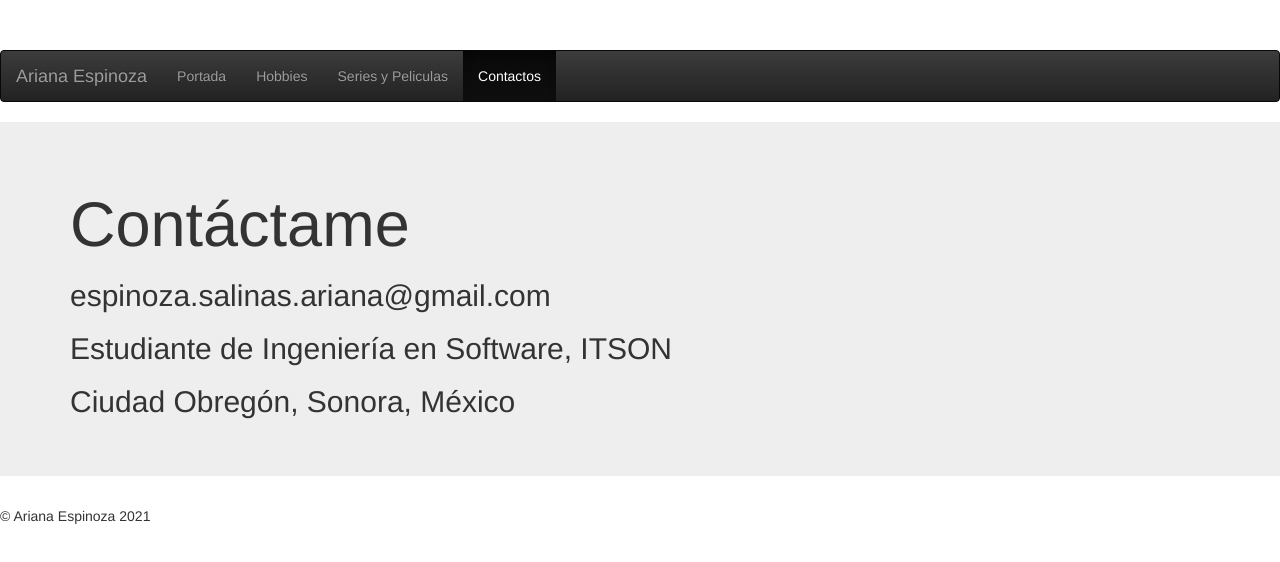
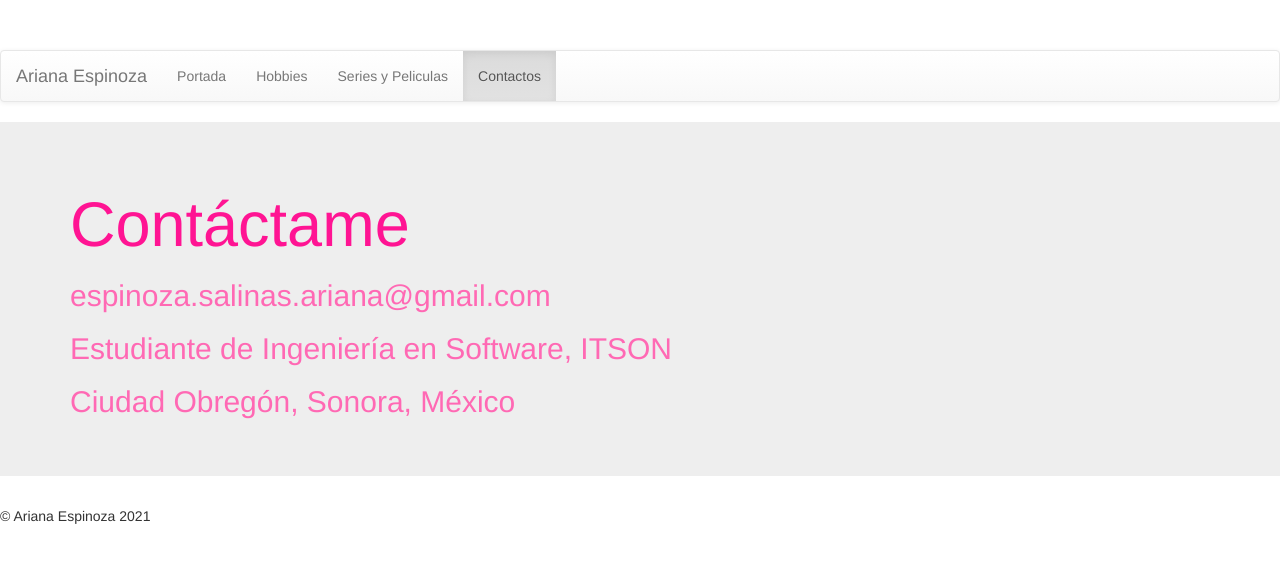
Before and after one commit to Ariana1998/LandingEspinozaAriana, a website: page public_html/contactos.html in a window 1280 px wide. Drawn offline with nearby package versions, Linux system fonts and the light colour scheme.

Commit message:
Update contactos.html

```diff
--- a/public_html/contactos.html
+++ b/public_html/contactos.html
@@ -27,7 +27,7 @@
         <!--[if lt IE 8]>
             <p class="browserupgrade">You are using an <strong>outdated</strong> browser. Please <a href="http://browsehappy.com/">upgrade your browser</a> to improve your experience.</p>
         <![endif]-->
-   <nav class="navbar navbar-inverse">
+   <nav class="navbar navbar-default">
   <div class="container-fluid">
     <div class="navbar-header">
       <a class="navbar-brand" href="#">Ariana Espinoza</a>
@@ -41,12 +41,13 @@
   </div>
 </nav>
     <!-- Main jumbotron for a primary marketing message or call to action -->
+    <link rel="stylesheet" href= "estilos.css">
     <div class="jumbotron">
       <div class="container">
-        <h1>Cont&aacute;ctame</h1>
-            <h2> espinoza.salinas.ariana@gmail.com  </h2>
-            <h2> Estudiante de Ingenier&iacute;a en Software, ITSON </h2>
-            <h2> Ciudad Obreg&oacute;n, Sonora, M&eacute;xico </h2>
+        <h1 style="color: deeppink">Cont&aacute;ctame</h1>
+            <h2 style="color: hotpink"> espinoza.salinas.ariana@gmail.com  </h2>
+            <h2 style="color: hotpink"> Estudiante de Ingenier&iacute;a en Software, ITSON </h2>
+            <h2 style="color: hotpink"> Ciudad Obreg&oacute;n, Sonora, M&eacute;xico </h2>
       </div>
     </div>
 
```
